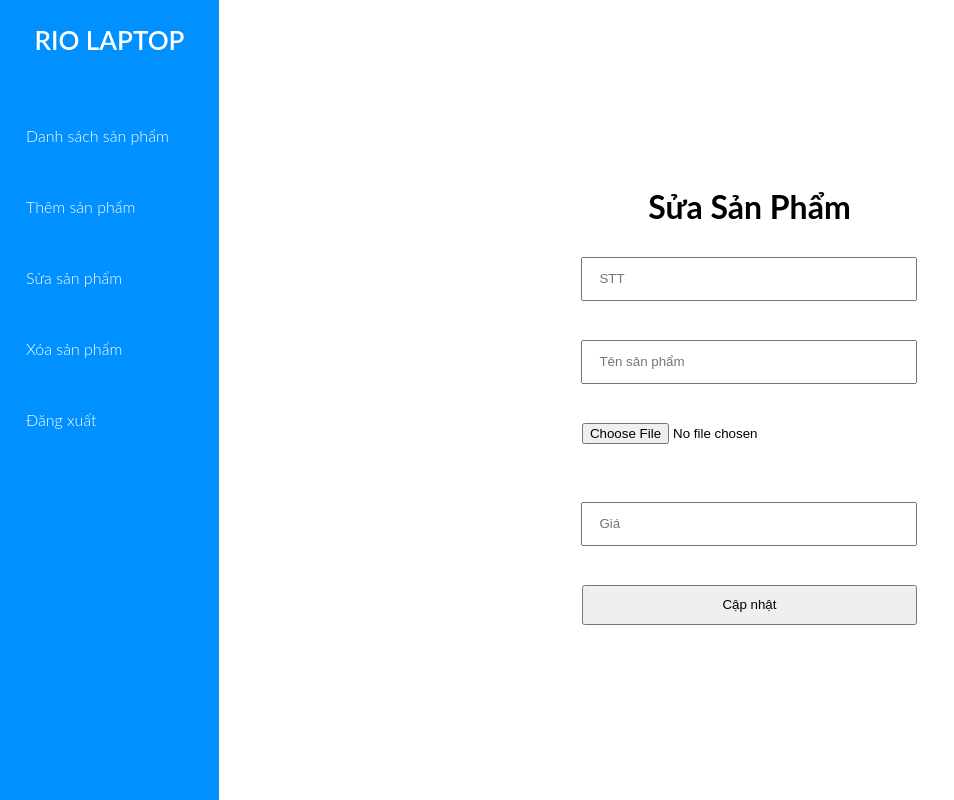
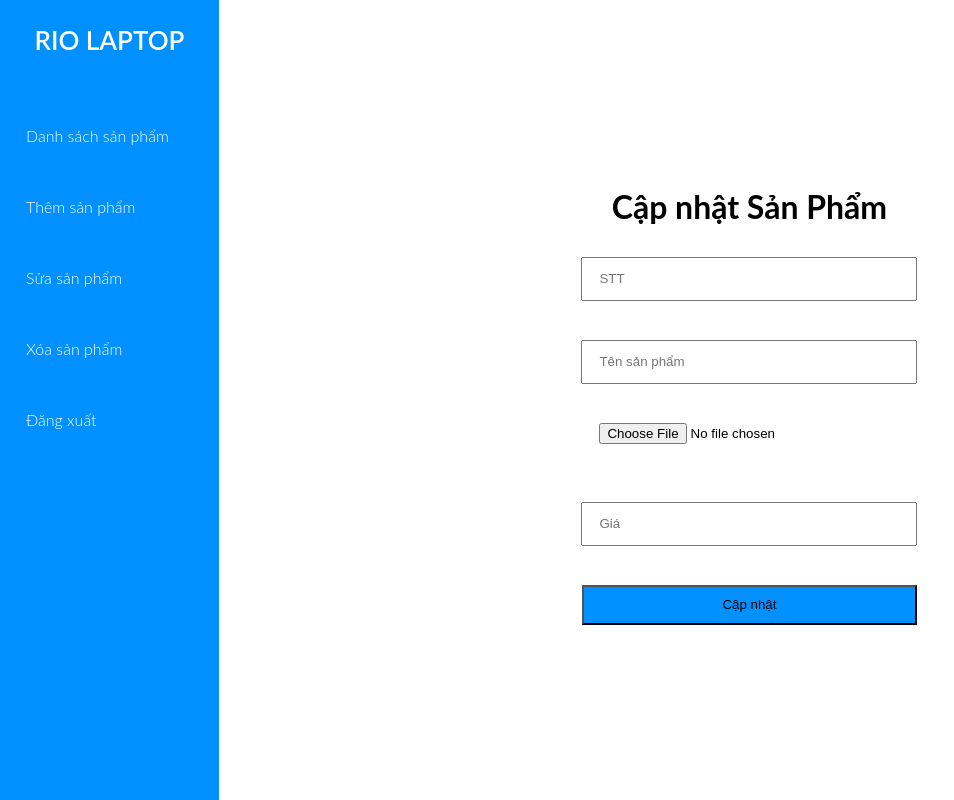
Before and after one commit to phucrio/bai4, a PHP site: page /admin/pages/fix.php in a window 1280 px wide. Shown: the whole page, without its empty margins (0-954 px from the left). Run offline with PHP 8.4, Linux system fonts and the light colour scheme.

Commit message:
modified:   ex42/admin/pages/fix.php modified:   ex42/css/ad-home.css

```diff
--- a/ex42/admin/pages/fix.php
+++ b/ex42/admin/pages/fix.php
@@ -10,10 +10,10 @@
     <div class="fix">
         <?php include "navbar.php"?>
         <form class="fix-form" method="POST" action="fix.php" enctype="multipart/form-data">
-            <h1 class="fix-title">Sửa Sản Phẩm</h1>
+            <h1 class="fix-title">Cập nhật Sản Phẩm</h1>
             <input class="fix-ip" placeholder="STT" type="number" name="product_id"><br>
             <input class="fix-ip" placeholder="Tên sản phẩm" type="text" id="name" name="name"><br>
-            <input class="fix-ip pd0 w335" type="file" name="img" accept="image/*"><br>
+            <input class="fix-ip pd0" type="file" name="img" accept="image/*"><br>
             <input class="fix-ip" placeholder="Giá" type="number" id="price" name="price"><br>
             <input class="fix-ip w335" type="submit" value="Cập nhật">
             <?php
--- a/ex42/css/ad-home.css
+++ b/ex42/css/ad-home.css
@@ -111,6 +111,7 @@ body {
   .w335{
     margin-top: 20px;
     width: 335px !important;
+    background-color: #0090ff;
   }
   .w335:hover{
     cursor: pointer;
@@ -190,7 +191,7 @@ body {
     padding: 5px 15px;
   }
   .pagination-color{
-    background-color: rgb(238, 77, 45);
+    background-color: #0090ff;
     color: #fff;
     border-radius: 3px;
   }
```
